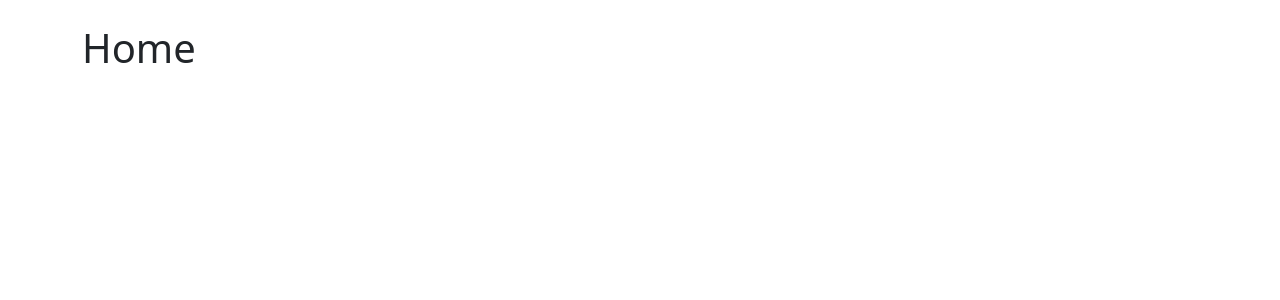
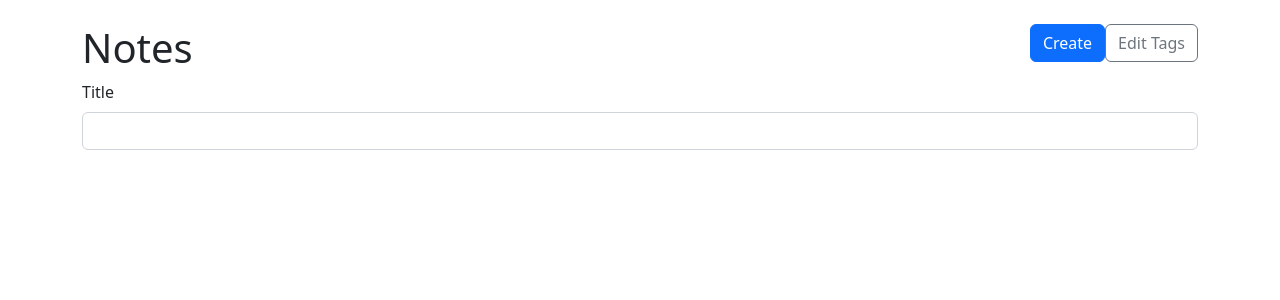
Before and after one commit to patriceandrea/note-taking, a React (Create React App) app in the folder client/: page / in a window 1280 px wide. Shown: the top 300 px of the page. Built offline with nearby package versions, Linux system fonts and the light colour scheme.

Commit message:
creates note list component

```diff
--- a/client/src/App.tsx
+++ b/client/src/App.tsx
@@ -5,6 +5,7 @@ import { Routes, Route, Navigate, BrowserRouter } from 'react-router-dom';
 import NewNote from './NewNote'
 import { useLocalStorage } from './useLocalStorage';
 import { v4 as uuid } from 'uuid';
+import NoteList from './Components/NoteList';
 
 export type Note = {
   id: string
@@ -61,8 +62,12 @@ function App() {
     <Container className='my-4'>
       <BrowserRouter>
         <Routes>
-          <Route path="/" element={<h1>Home</h1>} />
-          <Route path="/new" element={<NewNote onSubmit={onCreateNote} onAddTag={addTag} availableTags={tags} />} />
+          <Route path="/" element={<NoteList />} />
+          <Route path="/new"
+            element={<NewNote
+              onSubmit={onCreateNote}
+              onAddTag={addTag}
+              availableTags={tags} />} />
           <Route path='/:id'>
             <Route index element={<h1>Show</h1>} />
             <Route path='edit' element={<h1>Edit</h1>} />
--- /dev/null
+++ b/client/src/Components/NoteList.tsx
@@ -0,0 +1,34 @@
+import React from 'react'
+import { Row, Col, Stack, Button, Form } from 'react-bootstrap';
+import { Link } from 'react-router-dom';
+
+
+const NoteList = () => {
+  return (
+    <>
+      <Row>
+        <Col><h1>Notes</h1></Col>
+        <Col xs="auto">
+          <Stack gap={2} direction="horizontal">
+            <Link to="/new">
+              <Button variant='primary'>Create</Button>
+              <Button variant='outline-secondary'>Edit Tags</Button>
+            </Link>
+          </Stack>
+        </Col>
+      </Row>
+      <Form>
+        <Row className='mb-4'>
+          <Col>
+            <Form.Group controlId='title'>
+              <Form.Label>Title</Form.Label>
+              <Form.Control />
+            </Form.Group>
+          </Col>
+        </Row>
+      </Form>
+    </>
+  )
+}
+
+export default NoteList;
```
